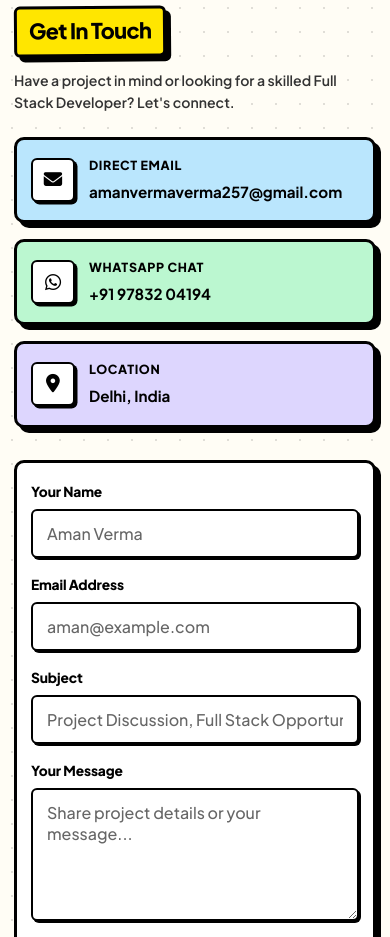
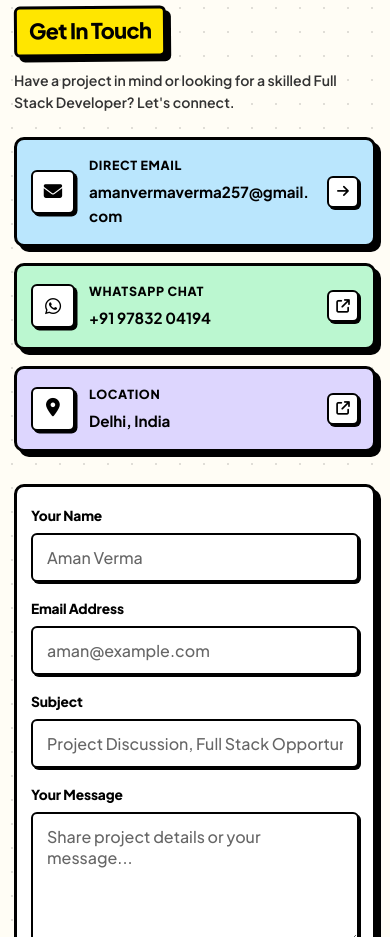
Before and after one commit to Amanverma23-collab/aman-portfolio, a website built with Vite: page index.html in a window 390 px wide. Shown: the part 4900-5837 px from the top of the page. Built offline with nearby package versions, Linux system fonts and the light colour scheme.

Commit message:
Fix contact channel cards to be fully clickable interactive links with clipboard fallback

```diff
--- a/index.html
+++ b/index.html
@@ -528,27 +528,36 @@
 
         <div class="contact-wrap">
             <div class="contact-info-cards">
-                <div class="contact-channel">
+                <!-- Direct Email Card (Fully Clickable) -->
+                <a href="mailto:amanvermaverma257@gmail.com" class="contact-channel" id="email-channel" title="Send email to amanvermaverma257@gmail.com">
                     <div class="channel-icon">
                         <i class="fas fa-envelope"></i>
                     </div>
                     <div class="channel-text">
                         <h4>Direct Email</h4>
-                        <p><a href="mailto:amanvermaverma257@gmail.com">amanvermaverma257@gmail.com</a></p>
+                        <p>amanvermaverma257@gmail.com</p>
                     </div>
-                </div>
+                    <div class="channel-arrow" aria-hidden="true">
+                        <i class="fas fa-arrow-right"></i>
+                    </div>
+                </a>
 
-                <div class="contact-channel">
+                <!-- WhatsApp Chat Card (Fully Clickable) -->
+                <a href="https://wa.me/919783204194" target="_blank" rel="noopener noreferrer" class="contact-channel" id="whatsapp-channel" title="Chat on WhatsApp with +91 97832 04194">
                     <div class="channel-icon wa">
                         <i class="fab fa-whatsapp"></i>
                     </div>
                     <div class="channel-text">
                         <h4>WhatsApp Chat</h4>
-                        <p><a href="https://wa.me/919783204194" target="_blank" rel="noopener noreferrer">+91 97832 04194</a></p>
+                        <p>+91 97832 04194</p>
                     </div>
-                </div>
+                    <div class="channel-arrow" aria-hidden="true">
+                        <i class="fas fa-arrow-up-right-from-square"></i>
+                    </div>
+                </a>
 
-                <div class="contact-channel">
+                <!-- Location Card (Fully Clickable) -->
+                <a href="https://maps.google.com/?q=Delhi,+India" target="_blank" rel="noopener noreferrer" class="contact-channel" id="location-channel" title="View Delhi, India on Google Maps">
                     <div class="channel-icon">
                         <i class="fas fa-map-marker-alt"></i>
                     </div>
@@ -556,7 +565,10 @@
                         <h4>Location</h4>
                         <p>Delhi, India</p>
                     </div>
-                </div>
+                    <div class="channel-arrow" aria-hidden="true">
+                        <i class="fas fa-arrow-up-right-from-square"></i>
+                    </div>
+                </a>
             </div>
 
             <div class="contact-form-card">
--- a/script.js
+++ b/script.js
@@ -118,3 +118,25 @@ window.addEventListener('load', () => {
         window.scrollTo(0, 0);
     }
 });
+
+// Contact Channel Handlers: Ensure Direct Email & WhatsApp work reliably
+const emailChannel = document.getElementById("email-channel");
+if (emailChannel) {
+    emailChannel.addEventListener("click", function () {
+        // Copy email to clipboard automatically as a reliable fallback
+        if (navigator.clipboard && navigator.clipboard.writeText) {
+            navigator.clipboard.writeText("amanvermaverma257@gmail.com").then(() => {
+                const toastEl = document.getElementById("toast");
+                if (toastEl) {
+                    const toastSpan = toastEl.querySelector("span");
+                    if (toastSpan) toastSpan.textContent = "Email copied to clipboard & opening mail!";
+                    toastEl.classList.add("show");
+                    setTimeout(() => {
+                        toastEl.classList.remove("show");
+                        if (toastSpan) toastSpan.textContent = "Inquiry sent successfully!";
+                    }, 3000);
+                }
+            }).catch(() => {});
+        }
+    });
+}
--- a/style.css
+++ b/style.css
@@ -1121,11 +1121,15 @@ section {
 .contact-channel {
     border: var(--border-thick);
     border-radius: var(--radius-md);
-    padding: 22px;
+    padding: 20px 22px;
     display: flex;
     align-items: center;
     gap: 18px;
     box-shadow: var(--shadow-md);
+    text-decoration: none;
+    color: inherit;
+    cursor: pointer;
+    position: relative;
     transition: all var(--duration-fast) var(--ease-snap);
 }
 
@@ -1148,6 +1152,36 @@ section {
 .contact-channel:hover {
     transform: translate(-3px, -3px);
     box-shadow: var(--shadow-lg);
+    text-decoration: none;
+    color: inherit;
+}
+
+.contact-channel:active {
+    transform: translate(2px, 2px);
+    box-shadow: var(--shadow-pressed);
+}
+
+.channel-arrow {
+    margin-left: auto;
+    width: 36px;
+    height: 36px;
+    background: #FFFFFF;
+    border: 2px solid #000000;
+    border-radius: var(--radius-sm);
+    box-shadow: 2px 2px 0 #000000;
+    display: flex;
+    align-items: center;
+    justify-content: center;
+    font-size: 0.95rem;
+    color: #000000;
+    flex-shrink: 0;
+    transition: all var(--duration-fast) var(--ease-snap);
+}
+
+.contact-channel:hover .channel-arrow {
+    transform: translate(-2px, -2px);
+    box-shadow: 3.5px 3.5px 0 #000000;
+    background: var(--neo-yellow);
 }
 
 .channel-icon {
@@ -1716,6 +1750,12 @@ footer {
         overflow-wrap: anywhere;
     }
 
+    .channel-arrow {
+        width: 32px;
+        height: 32px;
+        font-size: 0.85rem;
+    }
+
     .contact-form-card {
         padding: 24px 18px;
         border-radius: var(--radius-md);
```
